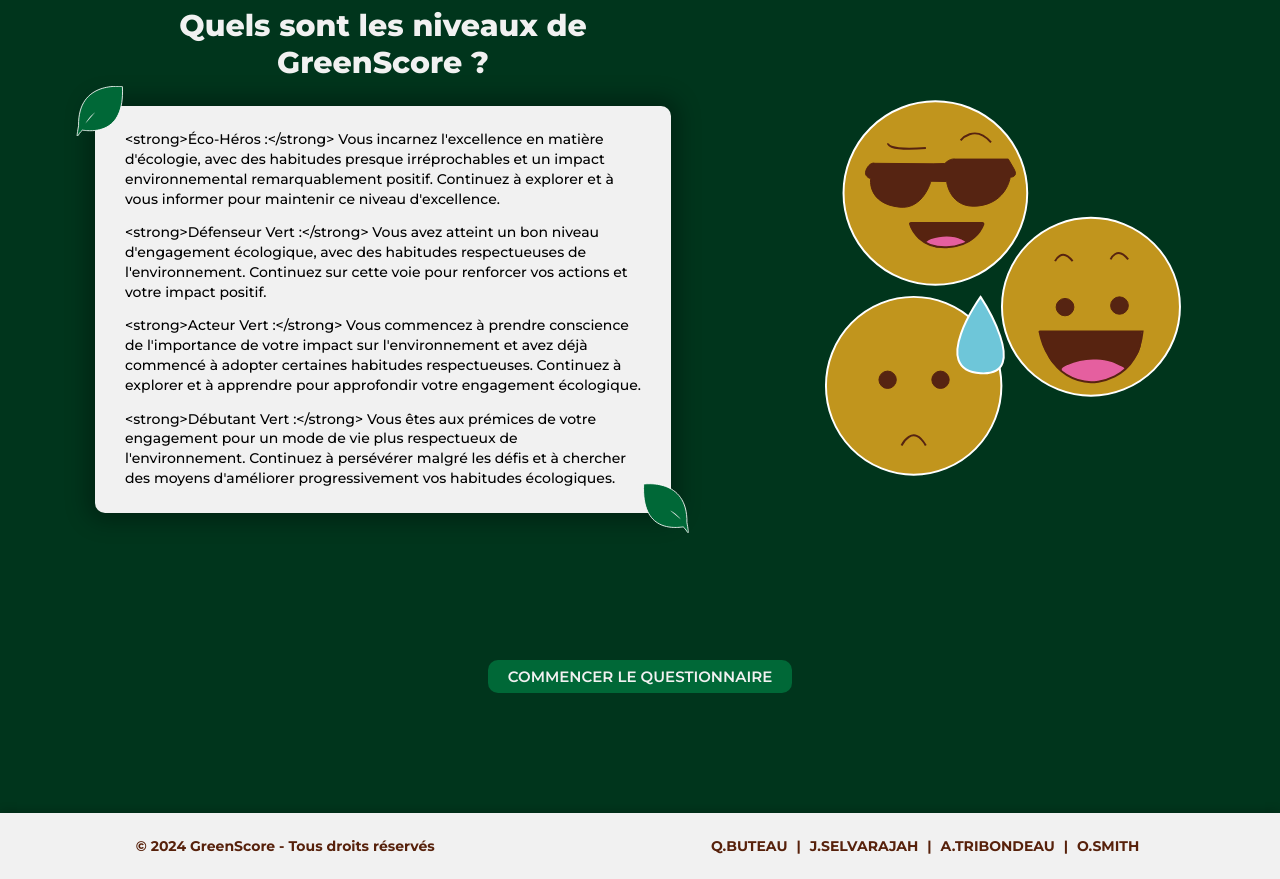
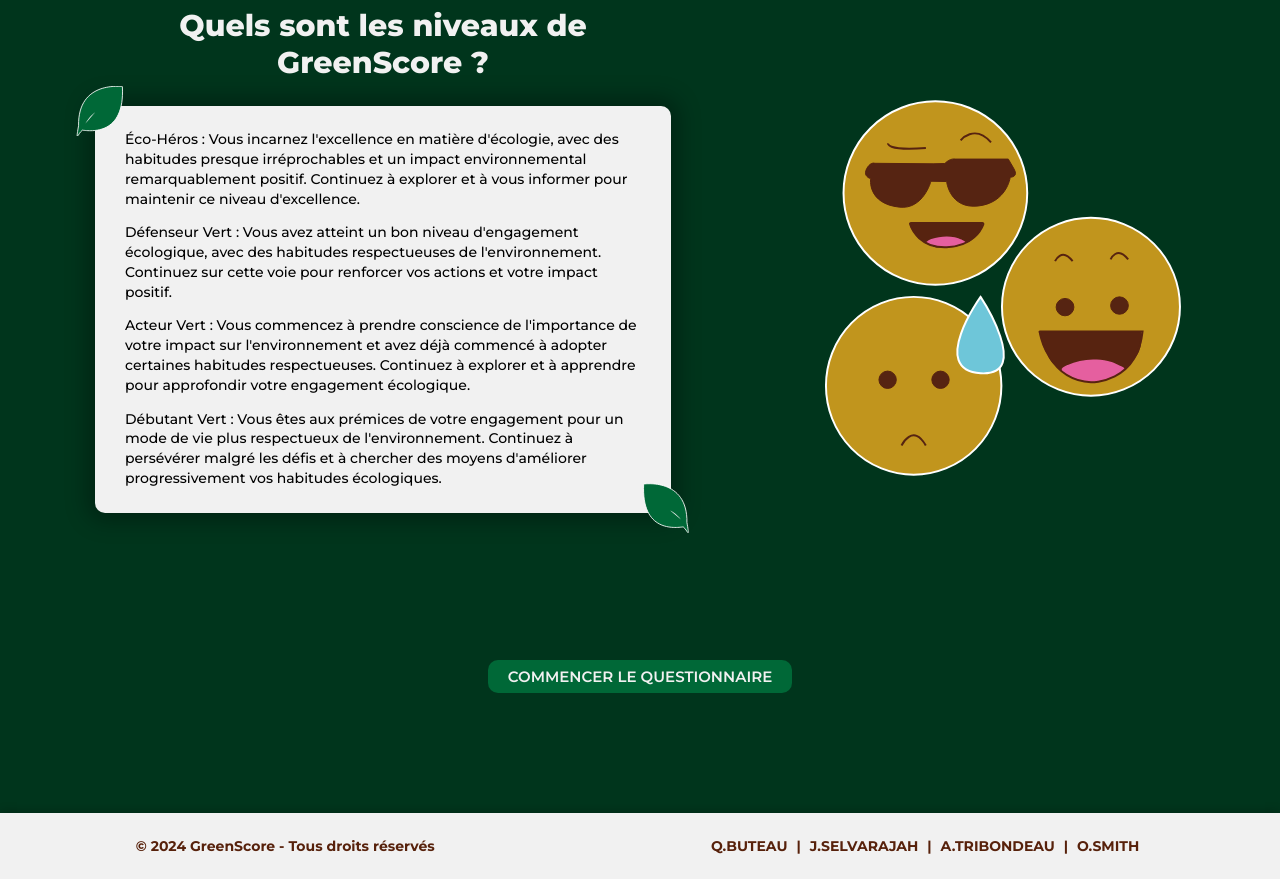
Before and after one commit to QBUTEAU/GreenScore_SAE401, a Vue app: page / in a window 1280 px wide. Shown: the part 2540-3419 px from the top of the page. Built offline with nearby package versions, Linux system fonts and the light colour scheme.

Commit message:
Strong retirés et Input diminués

```diff
--- a/src/assets/css/_home.scss
+++ b/src/assets/css/_home.scss
@@ -192,7 +192,7 @@
         position: absolute;
         opacity: 0;
         width: 100%;
-        height: 150px;
+        height: 115px;
         cursor: pointer;
         &:hover + label{
             border: 3px solid $yellow;
--- a/src/assets/js/accueil.json
+++ b/src/assets/js/accueil.json
@@ -49,19 +49,19 @@
     "fr": {
       "title": "Quels sont les niveaux de GreenScore ?",
       "text": [
-        "<strong>Éco-Héros :</strong> Vous incarnez l'excellence en matière d'écologie, avec des habitudes presque irréprochables et un impact environnemental remarquablement positif. Continuez à explorer et à vous informer pour maintenir ce niveau d'excellence.",
-        "<strong>Défenseur Vert :</strong> Vous avez atteint un bon niveau d'engagement écologique, avec des habitudes respectueuses de l'environnement. Continuez sur cette voie pour renforcer vos actions et votre impact positif.",
-        "<strong>Acteur Vert :</strong> Vous commencez à prendre conscience de l'importance de votre impact sur l'environnement et avez déjà commencé à adopter certaines habitudes respectueuses. Continuez à explorer et à apprendre pour approfondir votre engagement écologique.",
-        "<strong>Débutant Vert :</strong> Vous êtes aux prémices de votre engagement pour un mode de vie plus respectueux de l'environnement. Continuez à persévérer malgré les défis et à chercher des moyens d'améliorer progressivement vos habitudes écologiques."
+        "Éco-Héros : Vous incarnez l'excellence en matière d'écologie, avec des habitudes presque irréprochables et un impact environnemental remarquablement positif. Continuez à explorer et à vous informer pour maintenir ce niveau d'excellence.",
+        "Défenseur Vert : Vous avez atteint un bon niveau d'engagement écologique, avec des habitudes respectueuses de l'environnement. Continuez sur cette voie pour renforcer vos actions et votre impact positif.",
+        "Acteur Vert : Vous commencez à prendre conscience de l'importance de votre impact sur l'environnement et avez déjà commencé à adopter certaines habitudes respectueuses. Continuez à explorer et à apprendre pour approfondir votre engagement écologique.",
+        "Débutant Vert : Vous êtes aux prémices de votre engagement pour un mode de vie plus respectueux de l'environnement. Continuez à persévérer malgré les défis et à chercher des moyens d'améliorer progressivement vos habitudes écologiques."
       ]
     },
     "en": {
       "title": "What are the levels of GreenScore?",
       "text": [
-        "<strong>Eco-Hero:</strong> You embody excellence in ecology, with almost impeccable habits and a remarkably positive environmental impact. Keep exploring and educating yourself to maintain this level of excellence.",
-        "<strong>Green Defender:</strong> You have reached a good level of ecological engagement, with environmentally friendly habits. Continue on this path to strengthen your actions and your positive impact.",
-        "<strong>Green Actor:</strong> You are starting to realize the importance of your impact on the environment and have already begun to adopt some environmentally friendly habits. Continue to explore and learn to deepen your ecological commitment.",
-        "<strong>Green Beginner:</strong> You are at the beginning of your commitment to a more environmentally friendly lifestyle. Keep persevering despite the challenges and look for ways to gradually improve your ecological habits."
+        "Eco-Hero: You embody excellence in ecology, with almost impeccable habits and a remarkably positive environmental impact. Keep exploring and educating yourself to maintain this level of excellence.",
+        "Green Defender: You have reached a good level of ecological engagement, with environmentally friendly habits. Continue on this path to strengthen your actions and your positive impact.",
+        "Green Actor: You are starting to realize the importance of your impact on the environment and have already begun to adopt some environmentally friendly habits. Continue to explore and learn to deepen your ecological commitment.",
+        "Green Beginner: You are at the beginning of your commitment to a more environmentally friendly lifestyle. Keep persevering despite the challenges and look for ways to gradually improve your ecological habits."
       ]
     }
   }
```
